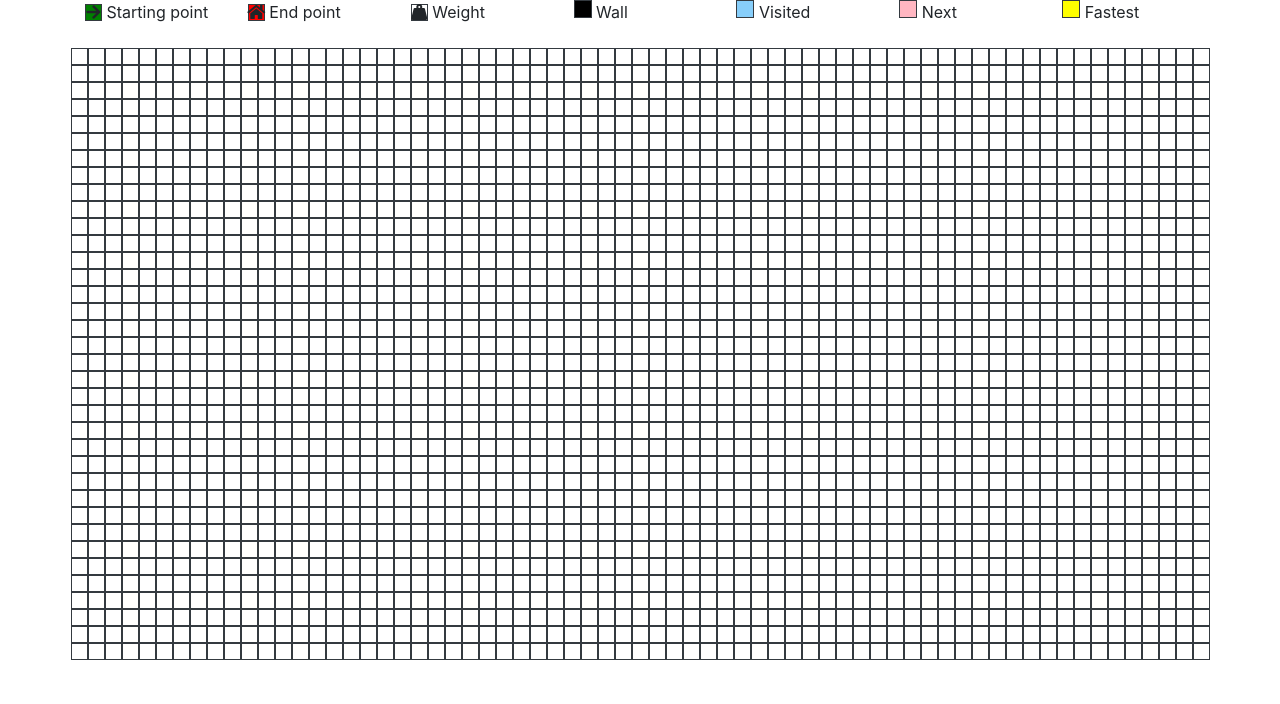
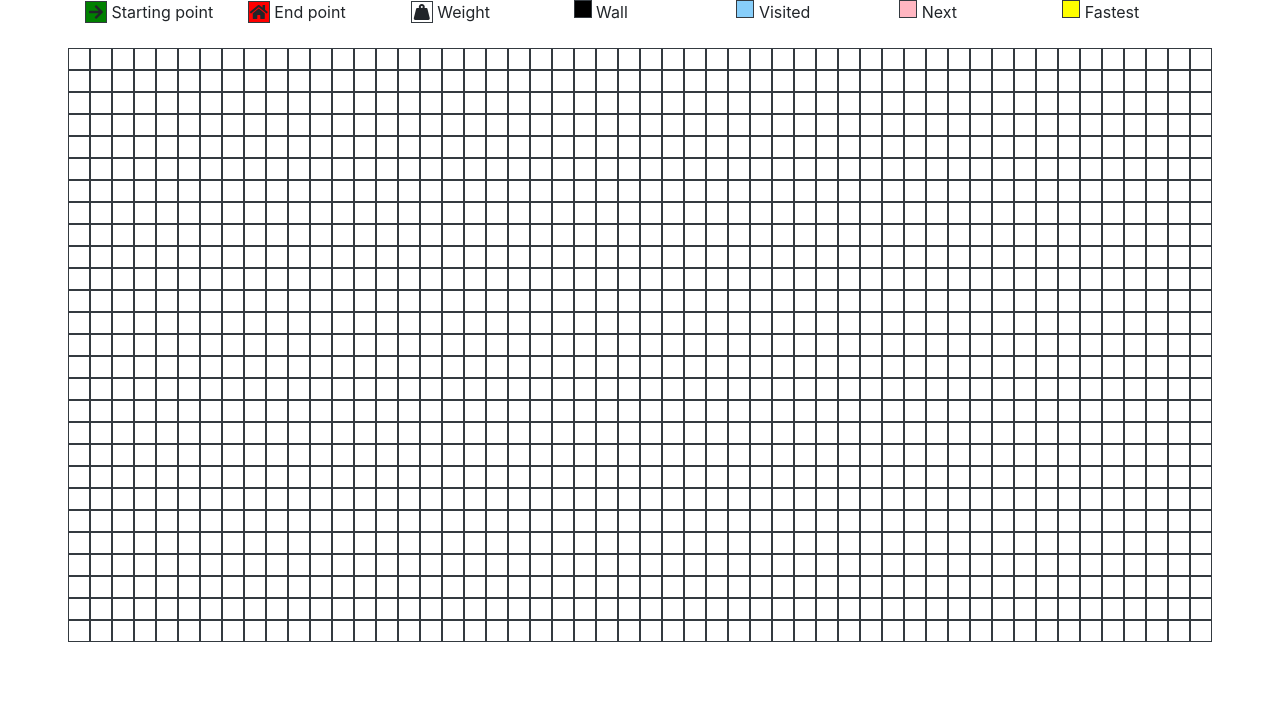
Before and after one commit to 99061142/Pathfinding, a PHP site: page / in a window 1280 px wide. Shown: the part 96-800 px from the top of the page. Run offline with PHP 8.4, Linux system fonts and the light colour scheme; some libraries are stand-ins or nearby versions.

Commit message:
Made nodes bigger

```diff
--- a/css/styling.css
+++ b/css/styling.css
@@ -27,16 +27,16 @@
 
 /* Nodes */
 td:not(#start):not(#end) {
-    width: 15px;
-    height: 15px;
-    padding: 7.5px;
+    width: 20px;
+    height: 20px;
+    padding: 10px;
 }
 
 .start,
 .end,
 .weight {
-    width: 17px;
-    height: 17px;
+    width: 22px;
+    height: 22px;
 
     /* center the icon */
     display: flex;
```
